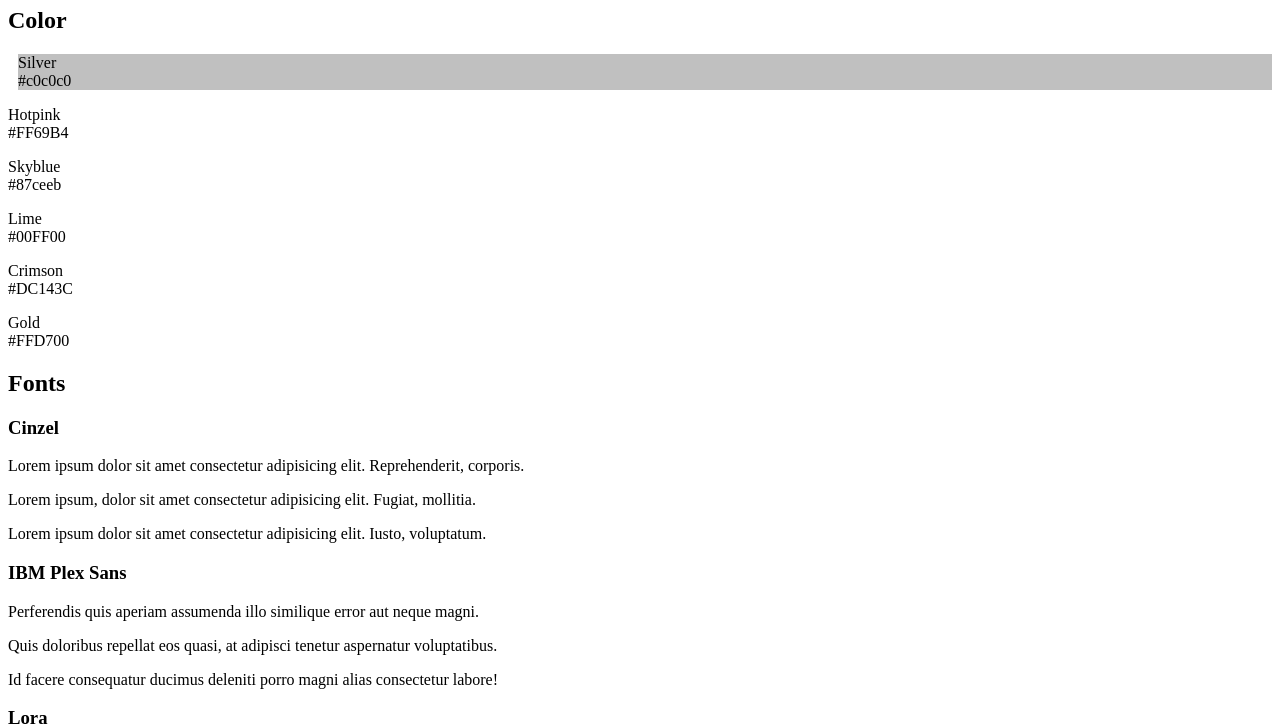
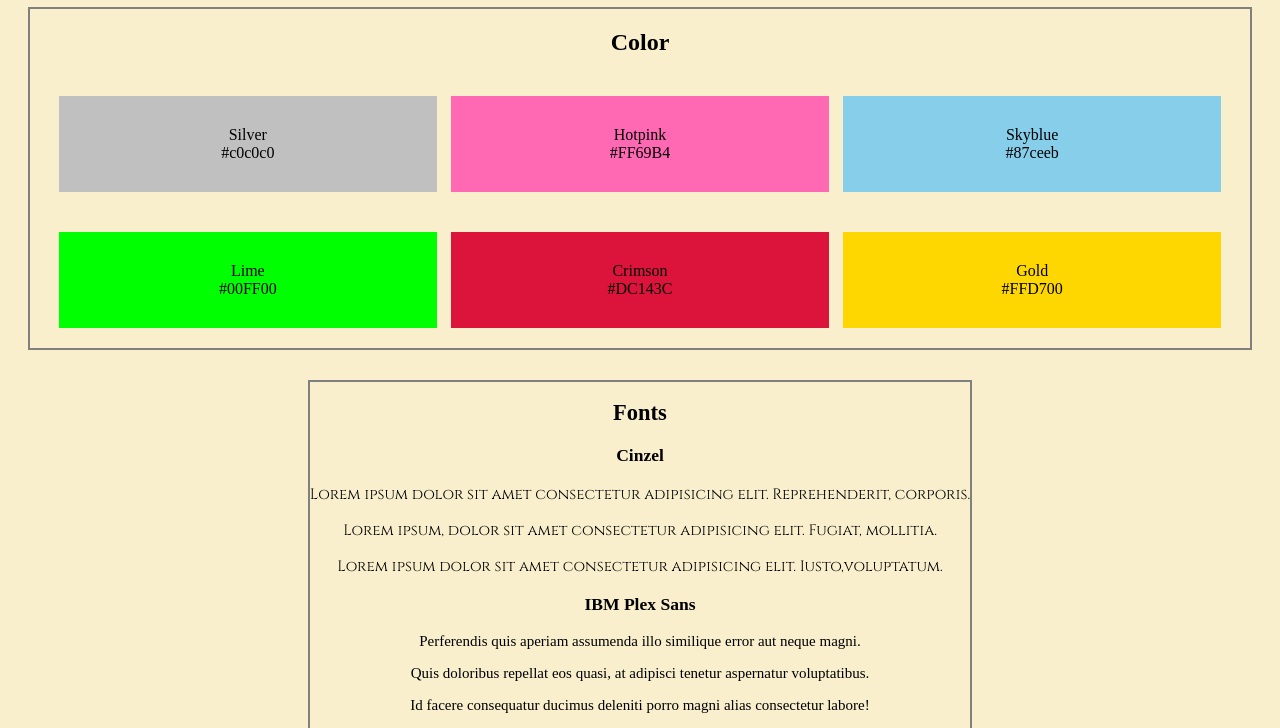
Before and after one commit to TagKir/FirstSite, a plain HTML site: page index.html in a window 1280 px wide. Shown: the part 73-801 px from the top of the page. Drawn offline with Linux system fonts and the light colour scheme.

Commit message:
modified index.html and styles.css in WebsiteStyleGuide

```diff
--- a/index.html
+++ b/index.html
@@ -15,34 +15,34 @@
       <h1>My Website Style Guide</h1>
       <nav></nav>
     </header>
-    <section id="color">
+    <section>
       <h2>Color</h2>
-      <p id="silver">
+      <p class="color" id="silver">
         Silver <br />
         #c0c0c0
       </p>
-      <p id="hotpink">
+      <p class="color" id="hotpink">
         Hotpink <br />
         #FF69B4
       </p>
-      <p id="skyblue">
+      <p class="color" id="skyblue">
         Skyblue <br />
         #87ceeb
       </p>
-      <p id="lime">
+      <p class="color" id="lime">
         Lime <br />
         #00FF00
       </p>
-      <p id="crimson">
+      <p class="color" id="crimson">
         Crimson <br />
         #DC143C
       </p>
-      <p id="gold">
+      <p class="color" id="gold">
         Gold <br />
         #FFD700
       </p>
     </section>
-    <section>
+    <section id="fonts">
       <h2>Fonts</h2>
       <article>
         <h3>Cinzel</h3>
@@ -54,9 +54,10 @@
           Lorem ipsum, dolor sit amet consectetur adipisicing elit. Fugiat,
           mollitia.
         </p>
-        <p class="italic cinzel"></p>
-        Lorem ipsum dolor sit amet consectetur adipisicing elit. Iusto,
-        voluptatum.
+        <p class="cinzel">
+          Lorem ipsum dolor sit amet consectetur adipisicing elit.
+          Iusto,voluptatum.
+        </p>
       </article>
       <article>
         <h3>IBM Plex Sans</h3>
--- a/styles.css
+++ b/styles.css
@@ -1,12 +1,48 @@
+body {
+  text-align: center;
+  background-color: rgb(249, 239, 205);
+}
+section {
+  border: 2px solid grey;
+  margin-bottom: 10px;
+  margin: 15px 20px;
+}
+/* Header */
+
 /* Color */
 .color {
   display: inline-block;
+  width: 31%;
+  margin: 20px 5px;
+  padding-top: 30px;
+  padding-bottom: 30px;
 }
 #silver {
   background-color: silver;
-  margin-left: 10px;
+}
+#hotpink {
+  background-color: hotpink;
+}
+#skyblue {
+  background-color: skyblue;
+}
+#lime {
+  background-color: lime;
+}
+#crimson {
+  background-color: crimson;
+}
+#gold {
+  background-color: gold;
+}
+/* Fonts */
+#fonts:not(h2) {
+  display: inline-block;
+  font-size: 15px;
 }
 
-/* Fonts */
+.cinzel {
+  font-family: "Cinzel", serif;
+}
 
 /* Text Styles */
```
